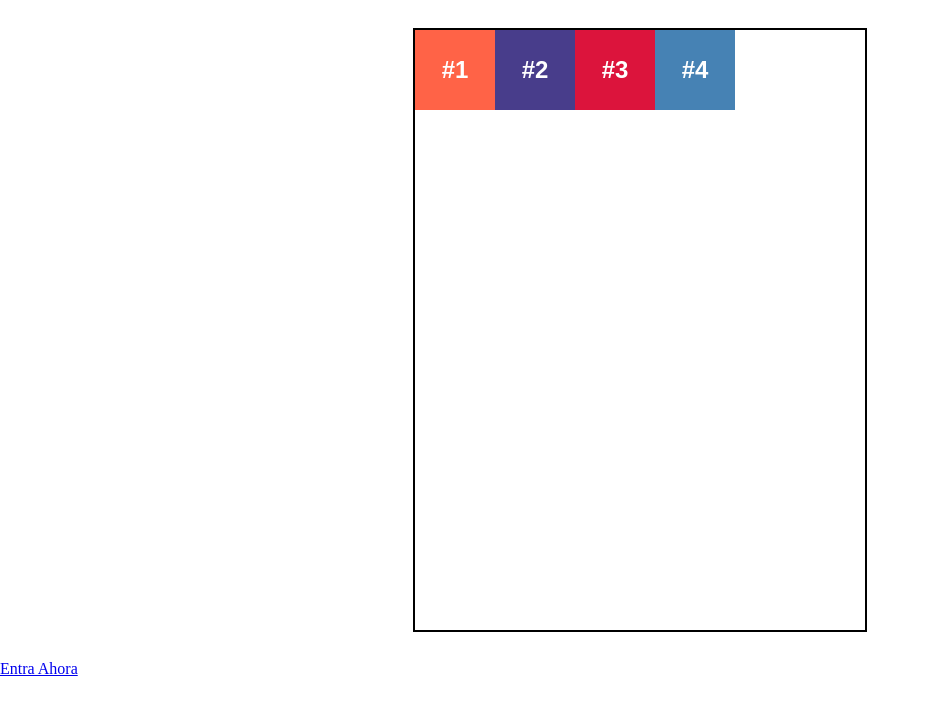
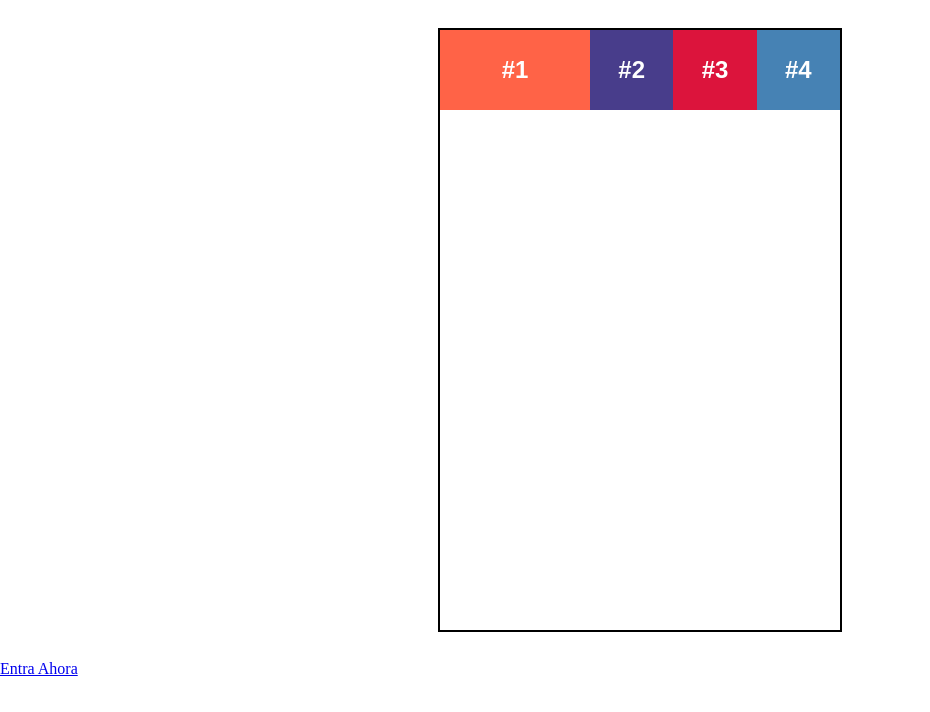
Before and after one commit to hectorpuga/Css-Curso-Desde-Cro, a plain HTML site: page Flexbox/index.html in a window 1280 px wide. Shown: the whole page, without its empty margins (0-930 px from the left). Drawn offline with Linux system fonts and the light colour scheme.

Commit message:
Section 17,18 : finalizada y avance en section 19

```diff
--- a/Flexbox/estilos.css
+++ b/Flexbox/estilos.css
@@ -8,14 +8,15 @@
 
 .container{
 
-    width: 450px;
+    width: 400px;
     /* max-width: 600px; */
     height: 600px;
     outline: 2px solid #000;
     margin: 30px auto;
     display: flex;
-    flex-direction: row;
-    flex-wrap: wrap;
+    /* flex-direction: row;
+    flex-wrap: wrap; */
+
     /* align-items: flex-start; */
     /* flex-flow:  direction wrap; */
     /* justify-content: space-evenly; */
@@ -32,7 +33,7 @@
 
     --height:80px;
     background: tomato;
-    width: 80px;
+    width: 150px;
     height: var(--height);
     line-height: var(--height);
     color: #fff;
@@ -40,14 +41,19 @@
     font-weight: bold;
     font-size: 1.5rem;
     font-family: sans-serif;
+    /* order: 0; */
+    /* flex-grow:1; */
+    flex-shrink: 1;
 }
 
 .item1{
+    flex-shrink: 0;
 
 }
 
 .item2{
     background: darkslateblue;
+    /* order: 1; */
 }
 .item3{
     background: crimson;
@@ -55,3 +61,16 @@
 .item4{
     background: steelblue;
 }
+
+/* @media screen and (min-width:600px) {
+
+.container{
+
+    flex-direction: column;
+}
+
+.item4{
+    order: -1;
+}
+
+} */
```
